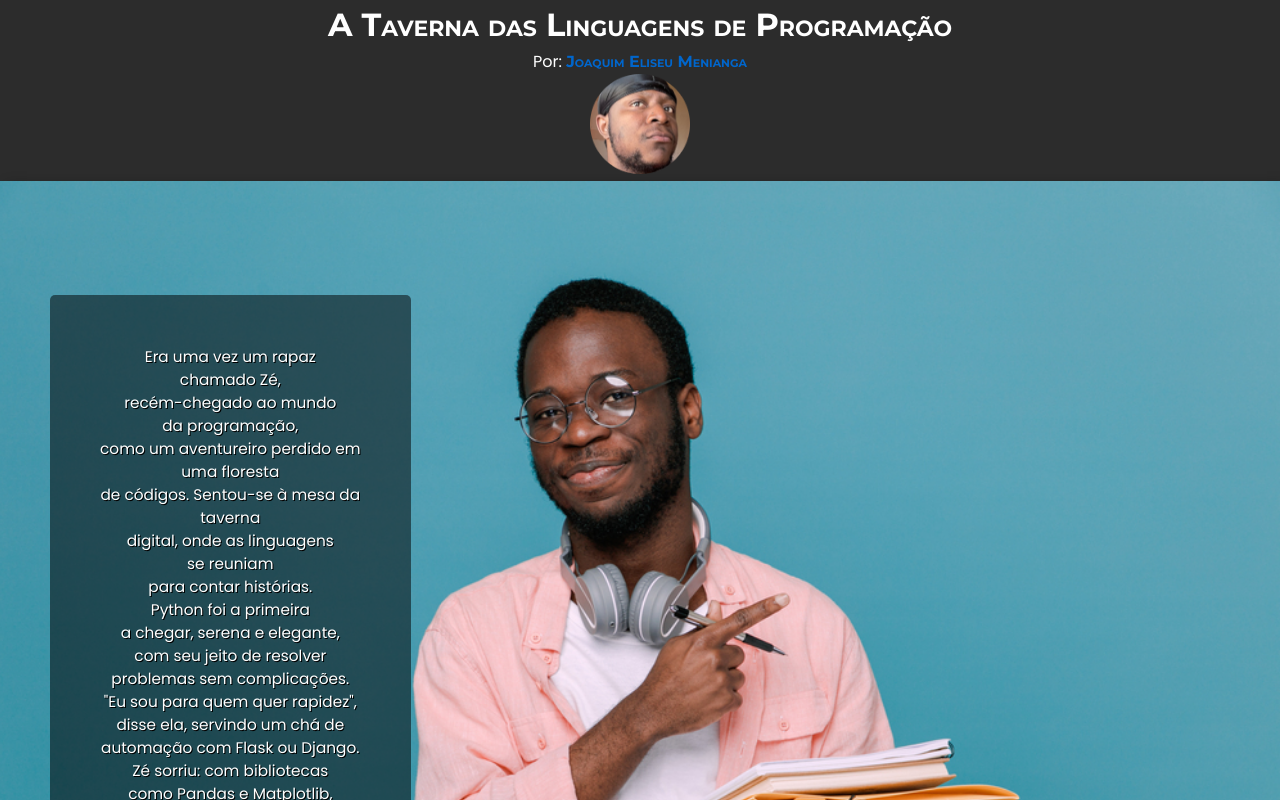
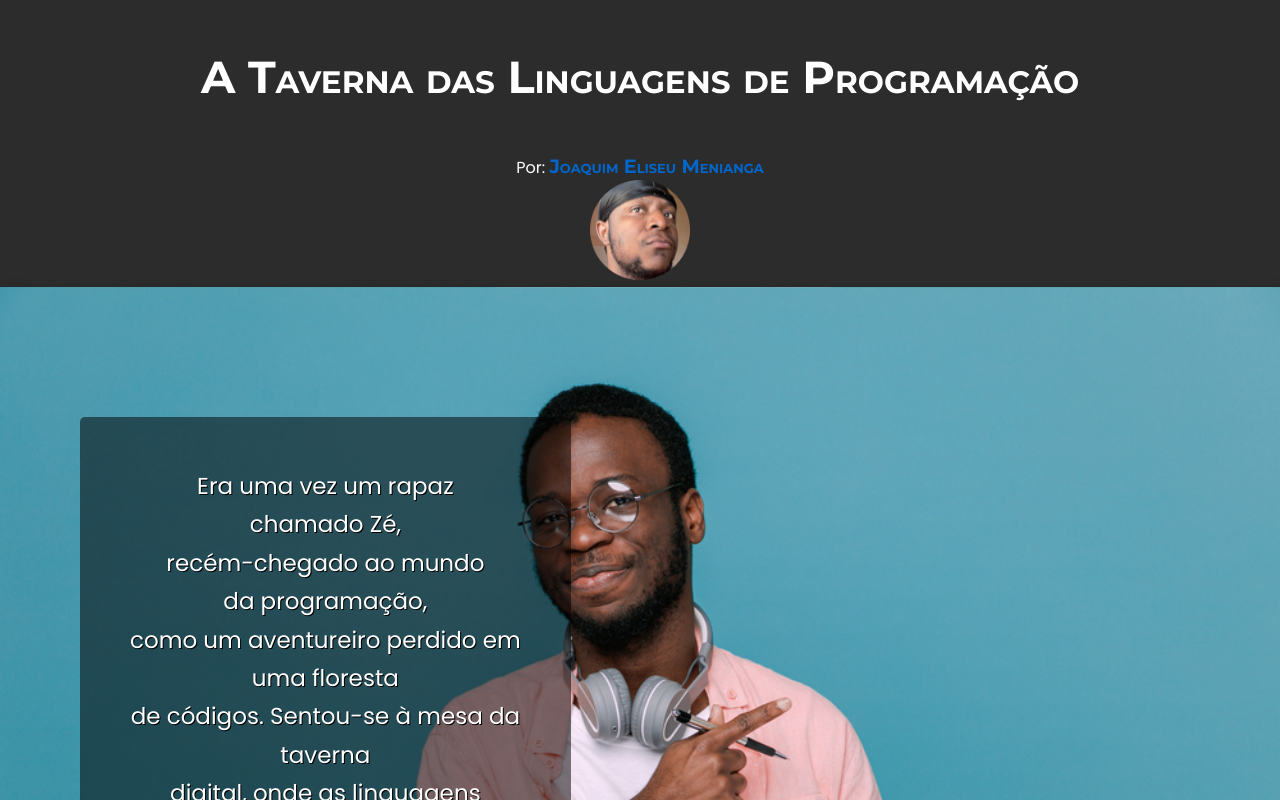
Before and after one commit to Progresso2001/Site-Cronica, a plain HTML site: page index.html in a window 1280 px wide. Shown: the top 800 px of the page. Drawn offline with Linux system fonts and the light colour scheme.

Commit message:
alterado fontes

```diff
--- a/estilo/style.css
+++ b/estilo/style.css
@@ -26,7 +26,7 @@ Poppins-Para titulos e subtitulos
 
 
 html, body{
-    min-height: 10vh;
+    min-height: 100vh;
     background-color: darkgray;
     font-family: var(--font3);
 
@@ -37,10 +37,10 @@ header{
     text-align: center;
 }
 header >h1{
-    padding: 5px;
+    padding: 50px;
     font-variant: small-caps;
     font-family: var(--font1);
-    font-size: 2.5vw;
+    font-size: 3.5vw;
 }
 header > p >a{
     background-color: none;
@@ -49,6 +49,9 @@ header > p >a{
     font-weight: bolder;
     font-variant: small-caps;
     font-family: var(--font1);
+    padding-bottom: 50px;
+    font-size: 1.5vw;
+    font-weight: bolder;
 }
 header > p >a:hover{
     text-decoration: underline;
@@ -63,10 +66,12 @@ header > img{
     margin: auto;
 }
 section{
-    padding-top: 8vh;
-    padding-bottom: 8vh;
+    padding-top: 10vh;
+    padding-bottom: 10vh;
+    padding-left: 30px;
+    line-height: 2em;
     font-family: var(--font3);
-    font-size: 1vw;
+    font-size: 1.5vw;
 }
 section > p{
     padding: 2em;
```
